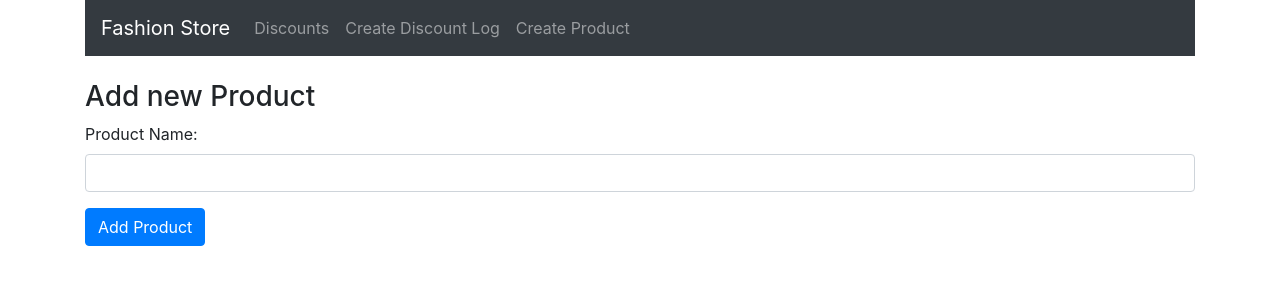
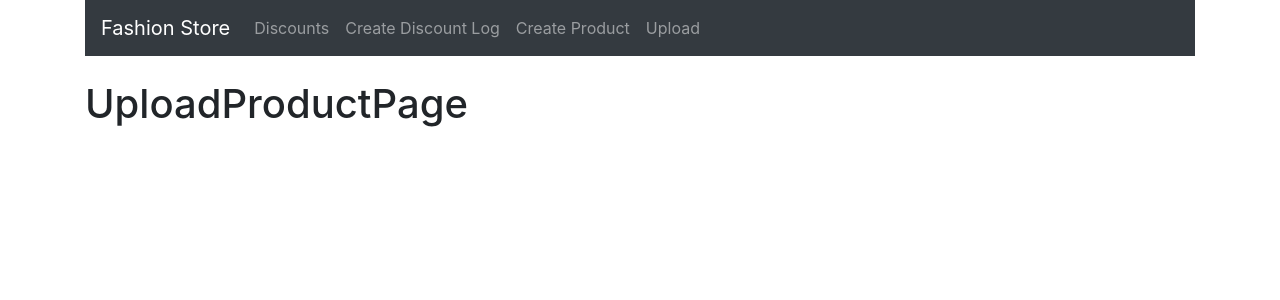
Before and after one commit to KavinduLiyanage/MernCrudMongoAtlas, a React (Create React App) app: page /product/upload in a window 1280 px wide. Shown: the top 300 px of the page. Built offline with nearby package versions, Linux system fonts and the light colour scheme.

Commit message:
UploadProductPage.js and FileUpload.js Created

```diff
--- a/package.json
+++ b/package.json
@@ -11,6 +11,7 @@
     "react": "^16.13.1",
     "react-datepicker": "^2.14.1",
     "react-dom": "^16.13.1",
+    "react-dropzone": "^11.0.1",
     "react-router-dom": "^5.1.2",
     "react-scripts": "3.4.1"
   },
--- a/src/App.js
+++ b/src/App.js
@@ -7,6 +7,7 @@ import DiscountsList from "./components/discounts-list.component";
 import EditDiscount from "./components/edit-discounts.component";
 import CreateDiscount from "./components/create-discount.component";
 import CreateProduct from "./components/create-product.component";
+import UploadProductPage from "./components/UploadProduct/UploadProductPage";
 
 function App() {
   return (
@@ -17,7 +18,8 @@ function App() {
           <Route path="/" exact component={DiscountsList} />
           <Route path="/edit/:id" component={EditDiscount} />
           <Route path="/create" component={CreateDiscount} />
-          <Route path="/product" component={CreateProduct} />
+          <Route exact path="/product" component={CreateProduct} />
+          <Route path="/product/upload" component={UploadProductPage} />
         </div>
       </Router>
   );
--- /dev/null
+++ b/src/components/UploadProduct/UploadProductPage.js
@@ -0,0 +1,13 @@
+import React from 'react';
+
+function UploadProductPage() {
+
+        return (
+            <div>
+                <h1>UploadProductPage</h1>
+            </div>
+        );
+
+}
+
+export default UploadProductPage;
--- a/src/components/navbar.component.js
+++ b/src/components/navbar.component.js
@@ -18,6 +18,9 @@ export default class Navbar extends Component {
                         <li className="navbar-item">
                             <Link to="/product" className="nav-link">Create Product</Link>
                         </li>
+                        <li className="navbar-item">
+                            <Link to="/product/upload" className="nav-link">Upload</Link>
+                        </li>
                     </ul>
                 </div>
             </nav>
```
Also changed, not shown: src/components/UploadProduct/FileUpload.js (added), 1 other file (tests, documents, lock files or other folders).
